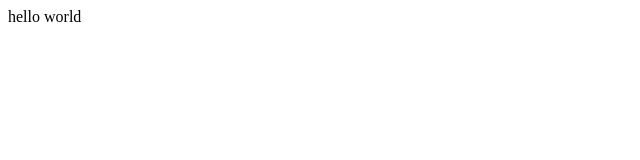
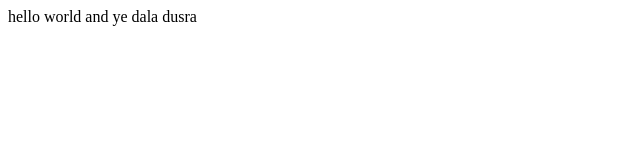
Before and after one commit to Gohil-Rudra/local, a plain HTML site: page index.html in a window 1280 px wide. Shown: the whole page, without its empty margins (0-640 px from the left). Drawn offline with Linux system fonts and the light colour scheme.

Commit message:
ha ham nahi piche hatege

```diff
--- a/index.html
+++ b/index.html
@@ -1 +1,2 @@
-<p>hello world</p>
+<p>hello world and ye
+    dala dusra</p>
```
